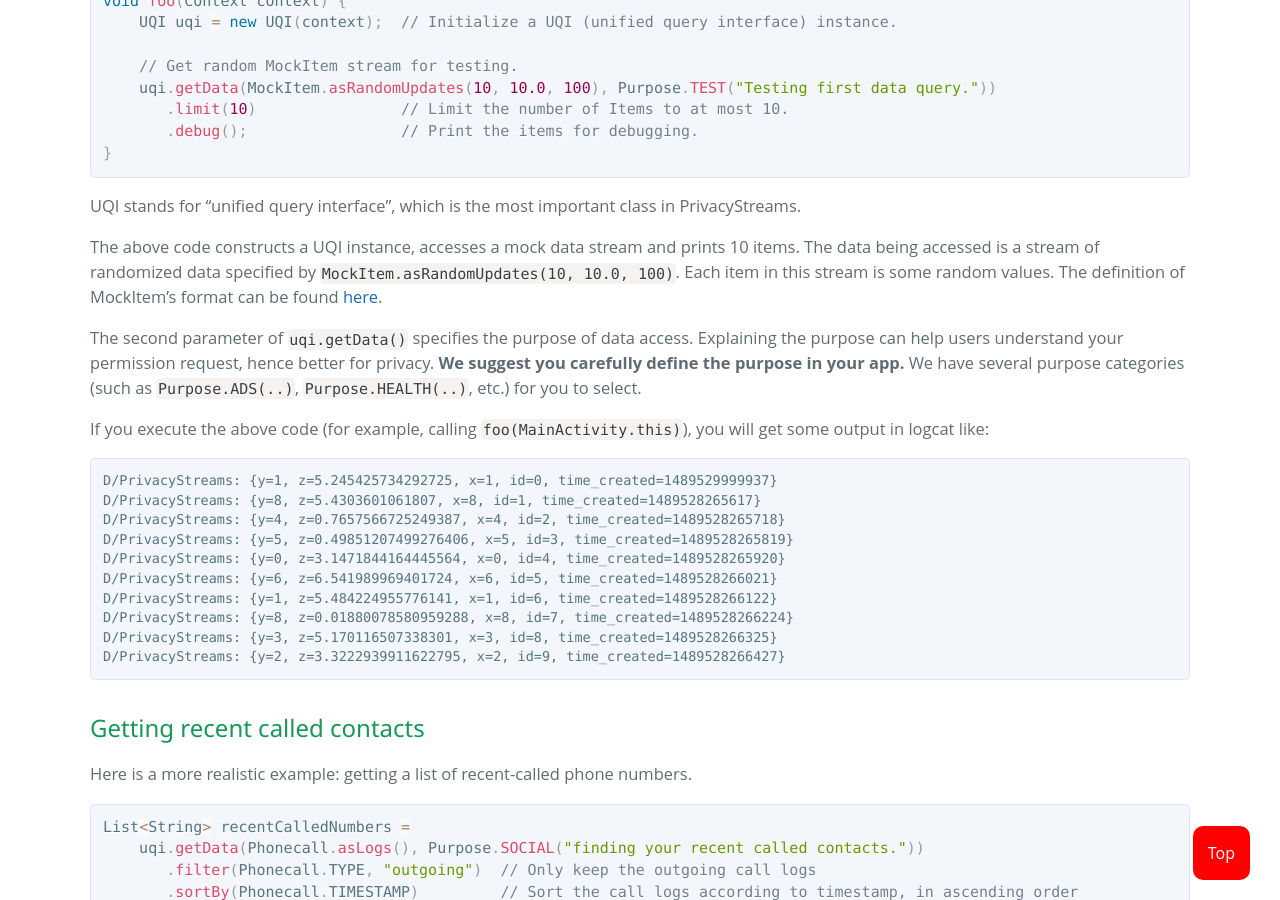
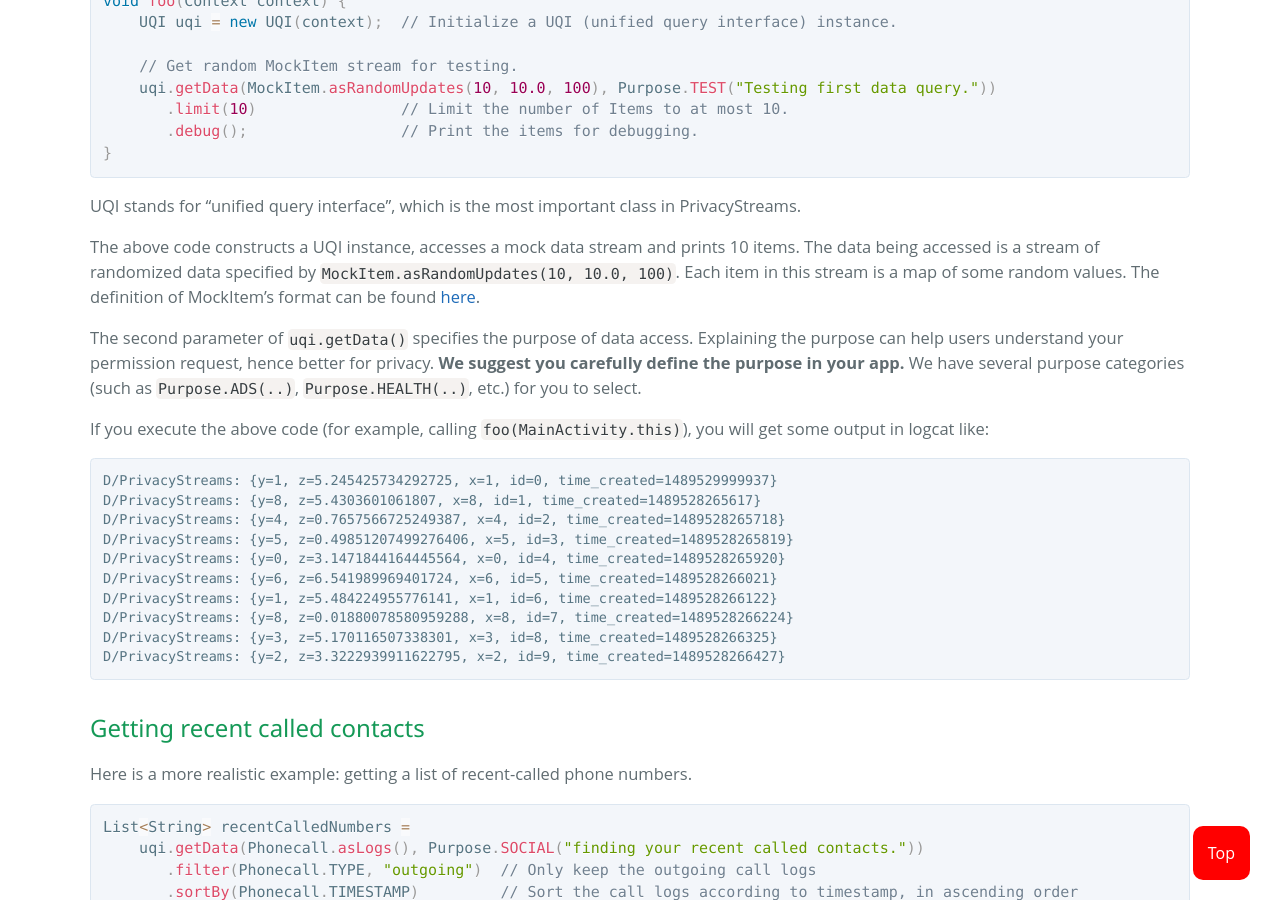
Before and after one commit to PrivacyStreams/PrivacyStreams.github.io, a Jekyll site: the page built from get_started.md, in a window 1280 px wide and 900 px high, scrolled down 1724 px. Built offline with Jekyll 4.4.1, drawn with Linux system fonts in a browser that asks for light colours.

Commit message:
Update get_started.md

```diff
--- a/get_started.md
+++ b/get_started.md
@@ -74,7 +74,7 @@
 
 The above code constructs a UQI instance, accesses a mock data stream and prints 10 items.
 The data being accessed is a stream of randomized data specified by `MockItem.asRandomUpdates(10, 10.0, 100)`.
-Each item in this stream is some random values. The definition of MockItem's format can be found [here]({{site.baseurl}}/items.html#mockitem).
+Each item in this stream is a map of some random values. The definition of MockItem's format can be found [here](items.html#mockitem).
 
 The second parameter of `uqi.getData()` specifies the purpose of data access.
 Explaining the purpose can help users understand your permission request, hence better for privacy.
```
